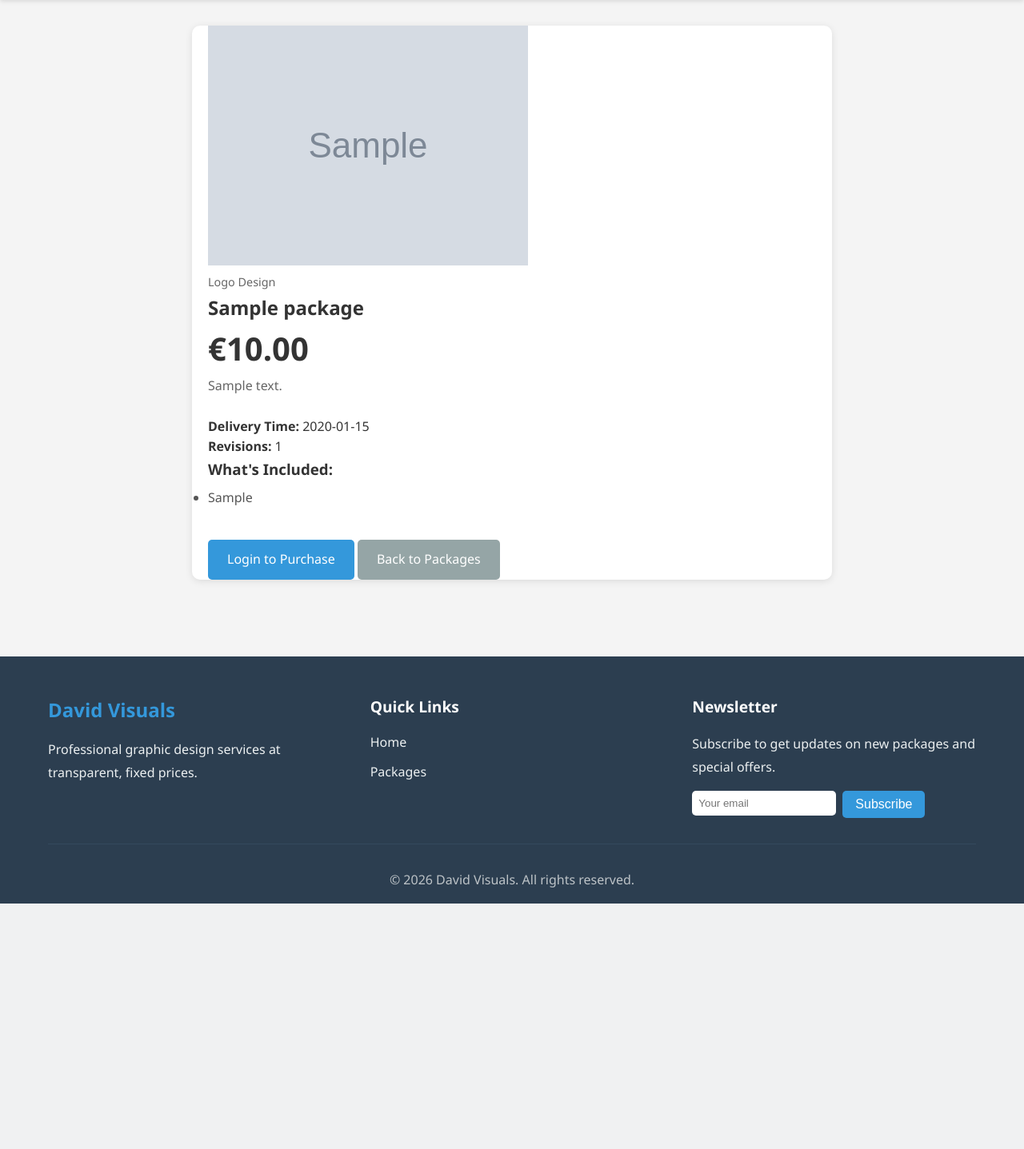
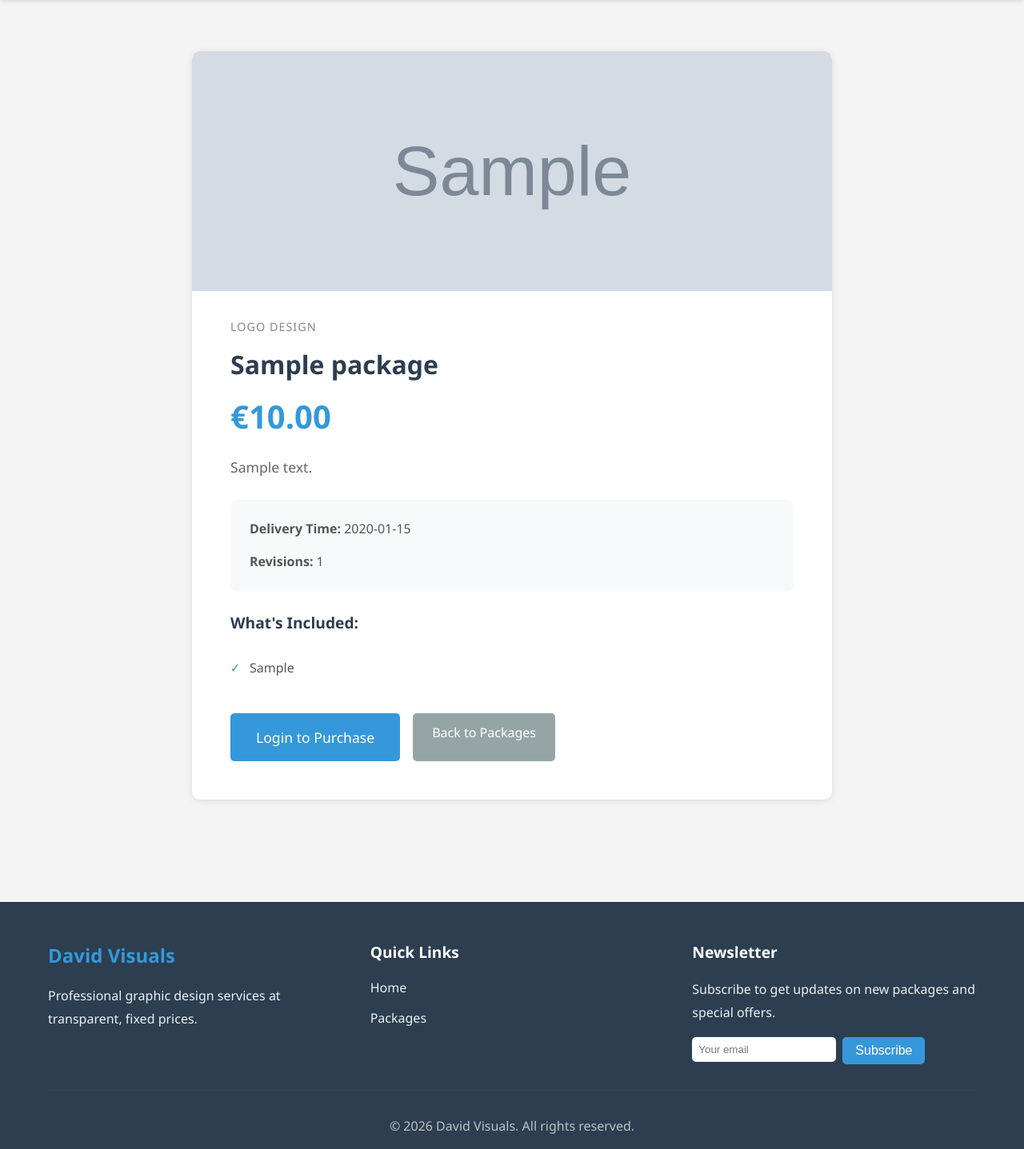
Before and after one commit to thekidmellow/david-visuals, a Django app: page /packages/1/ in a window 1280 px wide. Shown: the part 70-1507 px from the top of the page at 80% size. Before the commit the page ends 1200 px from the top, so only its background shows below. Run offline with Django 4.2, Linux system fonts and the light colour scheme; tables that the repository leaves empty hold one stand-in row (values such as "Sample post"); grey boxes marked "Sample" are stand-in pictures.

Commit message:
fix: improve package detail page styling

```diff
--- a/static/css/style.css
+++ b/static/css/style.css
@@ -482,6 +482,138 @@ footer {
   border-bottom: none;
 }
 
+.package-detail-section {
+  padding: 2rem 0;
+}
+
+.package-detail-card {
+  max-width: 800px;
+  margin: 0 auto;
+  background: #fff;
+  border-radius: 10px;
+  box-shadow: 0 2px 10px rgba(0, 0, 0, 0.1);
+  overflow: hidden;
+}
+
+.package-detail-image {
+  width: 100%;
+  height: 300px;
+  overflow: hidden;
+}
+
+.package-detail-image img {
+  width: 100%;
+  height: 100%;
+  object-fit: cover;
+}
+
+.package-detail-body {
+  padding: 2rem 3rem 3rem;
+}
+
+.package-detail-category {
+  color: #888;
+  font-size: 0.9rem;
+  text-transform: uppercase;
+  letter-spacing: 1px;
+}
+
+.package-detail-title {
+  color: #2c3e50;
+  font-size: 2rem;
+  margin: 0.5rem 0;
+}
+
+.package-detail-price {
+  color: #3498db;
+  font-size: 2.5rem;
+  font-weight: bold;
+  margin-bottom: 1rem;
+}
+
+.package-detail-description {
+  color: #666;
+  line-height: 1.8;
+  margin-bottom: 1.5rem;
+}
+
+.package-meta {
+  background: #f8f9fa;
+  padding: 1rem 1.5rem;
+  border-radius: 8px;
+  margin-bottom: 1.5rem;
+}
+
+.meta-item {
+  padding: 0.5rem 0;
+  color: #555;
+}
+
+.package-features-section {
+  margin-bottom: 2rem;
+}
+
+.package-features-section h3 {
+  color: #2c3e50;
+  margin-bottom: 1rem;
+  font-size: 1.2rem;
+}
+
+.package-features-list {
+  list-style: none;
+  padding: 0;
+  margin: 0;
+}
+
+.package-features-list li {
+  padding: 0.75rem 0;
+  padding-left: 1.5rem;
+  border-bottom: 1px solid #eee;
+  color: #555;
+  position: relative;
+}
+
+.package-features-list li:before {
+  content: "✓";
+  color: #27ae60;
+  position: absolute;
+  left: 0;
+  font-weight: bold;
+}
+
+.package-features-list li:last-child {
+  border-bottom: none;
+}
+
+.package-detail-actions {
+  display: flex;
+  gap: 1rem;
+  margin-top: 2rem;
+}
+
+.btn-large {
+  padding: 1rem 2rem;
+  font-size: 1.1rem;
+}
+
+@media (max-width: 768px) {
+  .package-detail-body {
+    padding: 1.5rem;
+  }
+
+  .package-detail-title {
+    font-size: 1.5rem;
+  }
+
+  .package-detail-price {
+    font-size: 2rem;
+  }
+
+  .package-detail-actions {
+    flex-direction: column;
+  }
+}
+
 .package-actions {
   display: flex;
   gap: 1rem;
--- a/templates/packages/package_detail.html
+++ b/templates/packages/package_detail.html
@@ -8,23 +8,19 @@
 {% block meta_keywords %}{{ package.name }}, {{ package.get_category_display }}, graphic design, design service{% endblock %}
 
 {% block content %}
-<section class="package-detail">
+<section class="package-detail-section">
     <div class="container">
-        <div class="package-detail-grid">
+        <div class="package-detail-card">
+            {% if package.image %}
             <div class="package-detail-image">
-                {% if package.image %}
                 <img src="{{ package.image.url }}" alt="{{ package.name }}">
-                {% else %}
-                <div class="package-placeholder">
-                    <p>{{ package.get_category_display }}</p>
-                </div>
-                {% endif %}
             </div>
-            <div class="package-detail-info">
-                <span class="package-category">{{ package.get_category_display }}</span>
-                <h1>{{ package.name }}</h1>
-                <p class="package-price">€{{ package.price }}</p>
-                <p class="package-description">{{ package.description }}</p>
+            {% endif %}
+            <div class="package-detail-body">
+                <span class="package-detail-category">{{ package.get_category_display }}</span>
+                <h1 class="package-detail-title">{{ package.name }}</h1>
+                <p class="package-detail-price">€{{ package.price }}</p>
+                <p class="package-detail-description">{{ package.description }}</p>
 
                 <div class="package-meta">
                     <div class="meta-item">
@@ -35,23 +31,27 @@
                     </div>
                 </div>
 
-                <div class="package-features">
+                {% if package.get_features_list %}
+                <div class="package-features-section">
                     <h3>What's Included:</h3>
-                    <ul>
+                    <ul class="package-features-list">
                         {% for feature in package.get_features_list %}
+                        {% if feature.strip %}
                         <li>{{ feature }}</li>
+                        {% endif %}
                         {% endfor %}
                     </ul>
                 </div>
-
-                {% if user.is_authenticated %}
-                <a href="{% url 'orders:checkout' package.pk %}" class="btn btn-primary btn-large">Purchase Now</a>
-                {% else %}
-                <a href="{% url 'account_login' %}?next={% url 'packages:package_detail' package.pk %}"
-                    class="btn btn-primary btn-large">Login to Purchase</a>
                 {% endif %}
 
-                <a href="{% url 'packages:package_list' %}" class="btn btn-secondary">Back to Packages</a>
+                <div class="package-detail-actions">
+                    {% if user.is_authenticated %}
+                    <a href="{% url 'orders:checkout' package.pk %}" class="btn btn-primary btn-large">Purchase Now</a>
+                    {% else %}
+                    <a href="{% url 'account_login' %}?next={% url 'packages:package_detail' package.pk %}" class="btn btn-primary btn-large">Login to Purchase</a>
+                    {% endif %}
+                    <a href="{% url 'packages:package_list' %}" class="btn btn-secondary">Back to Packages</a>
+                </div>
             </div>
         </div>
     </div>
```
